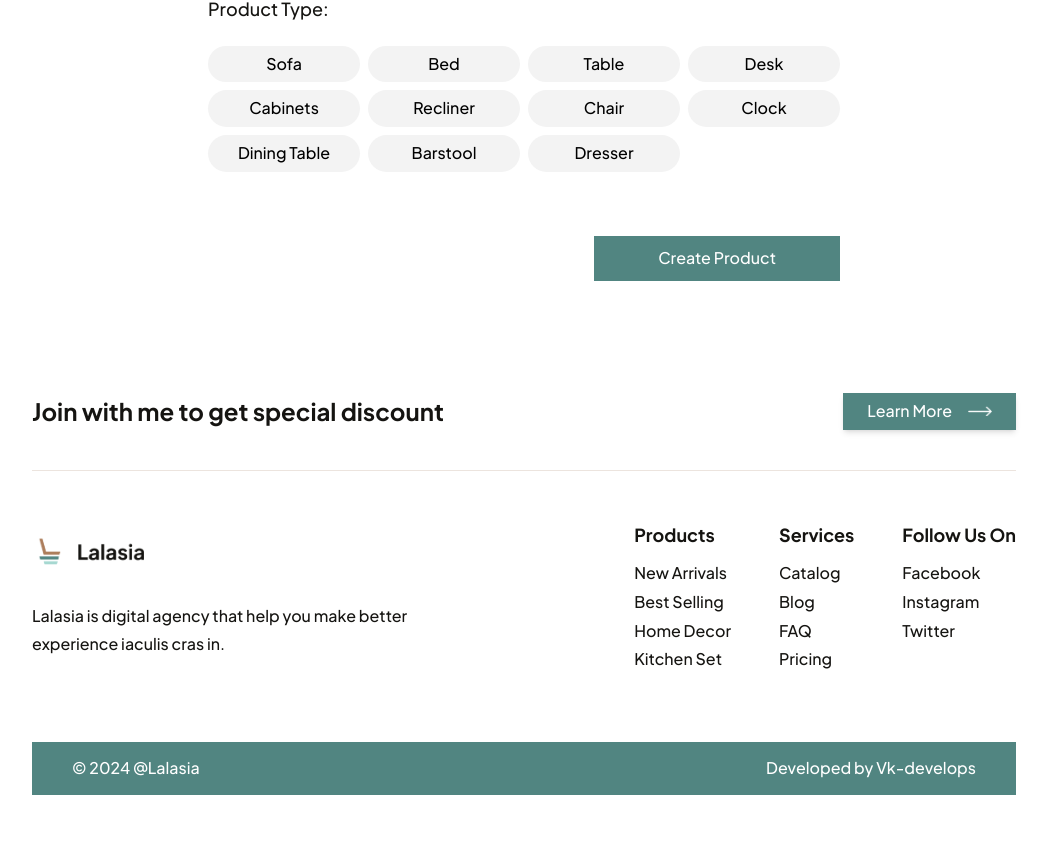
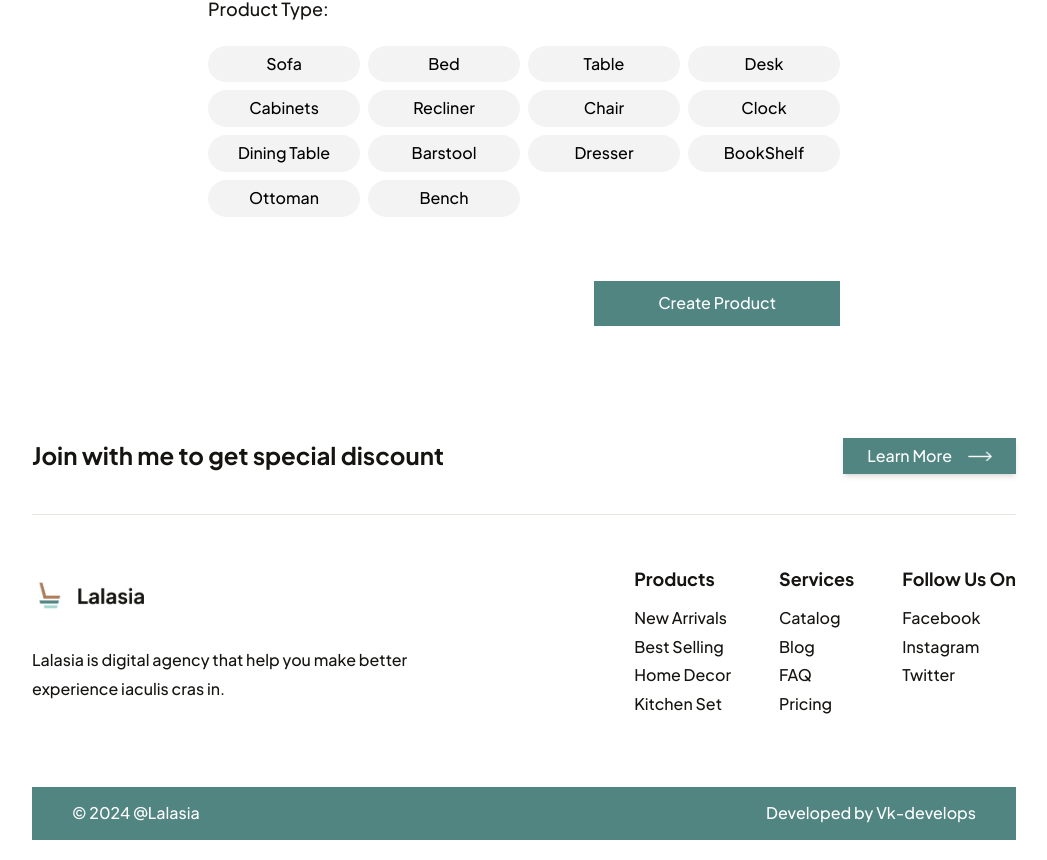
Before and after one commit to vk-develops/Lalasia-MERN-Furniture-Ecommerce, a React (Vite) app in the folder Frontend/: page /admin/create-product in a window 1280 px wide. Shown: the part 1135-1995 px from the top of the page, without its empty margins (116-1163 px from the left). Before the commit the page ends 1950 px from the top, so only its background shows below. Built offline with nearby package versions, Linux system fonts and the light colour scheme; no server answers.

Commit message:
update: Updated the furniture produc types

```diff
--- a/Frontend/src/Data/furnitureTypes.js
+++ b/Frontend/src/Data/furnitureTypes.js
@@ -10,4 +10,7 @@ export const furnitureTypes = [
     "Dining Table",
     "Barstool",
     "Dresser",
+    "BookShelf",
+    "Ottoman",
+    "Bench",
 ];
--- a/Frontend/src/Pages/Products/ProductDetailPage.jsx
+++ b/Frontend/src/Pages/Products/ProductDetailPage.jsx
@@ -19,10 +19,8 @@ const RelatedProducts = ({ product }) => {
 
     useEffect(() => {
         if (data) {
-            console.log(data);
             setRelatedProducts(data.data);
         } else {
-            console.log(isError);
             console.log(isError);
         }
     }, [data, isError]);
```
